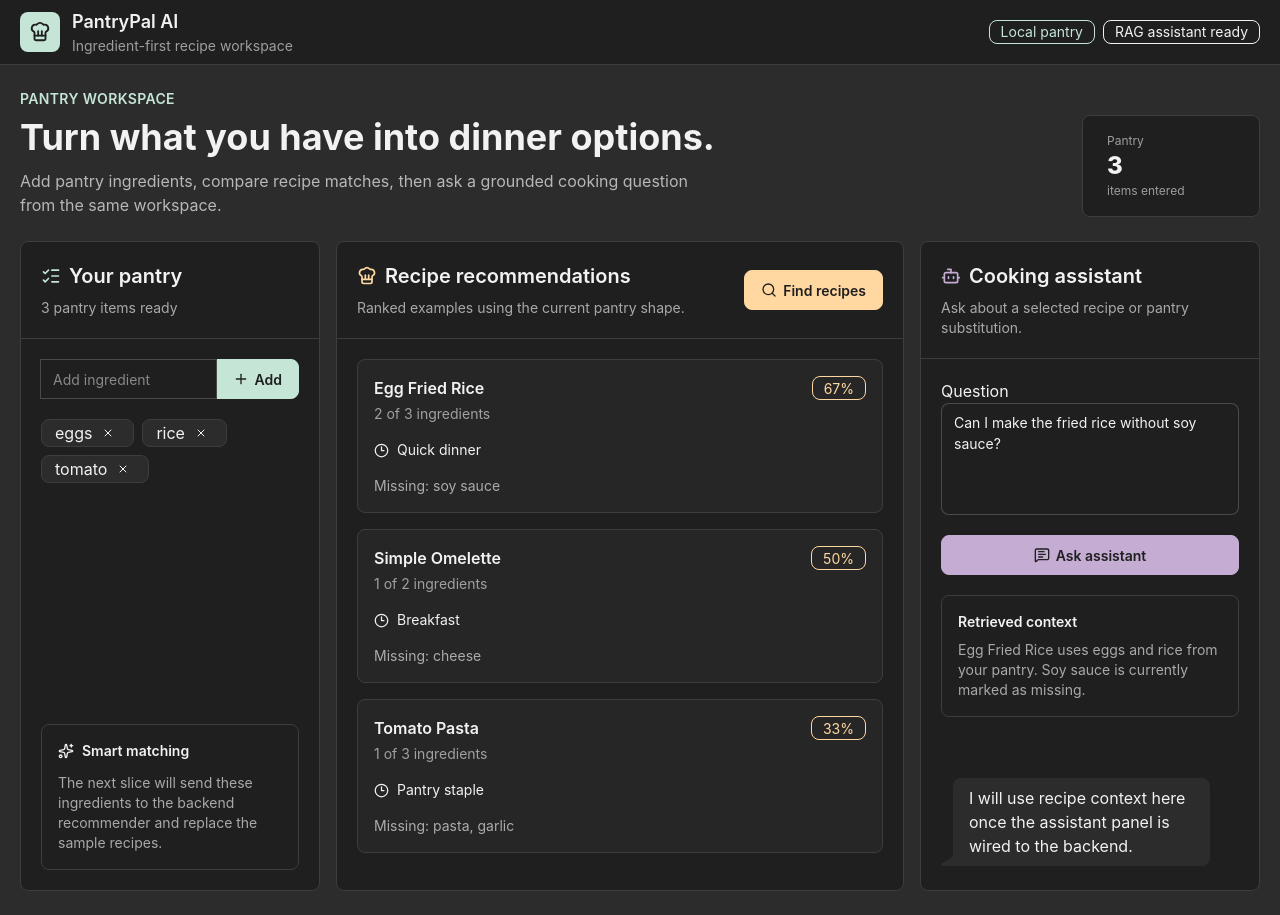
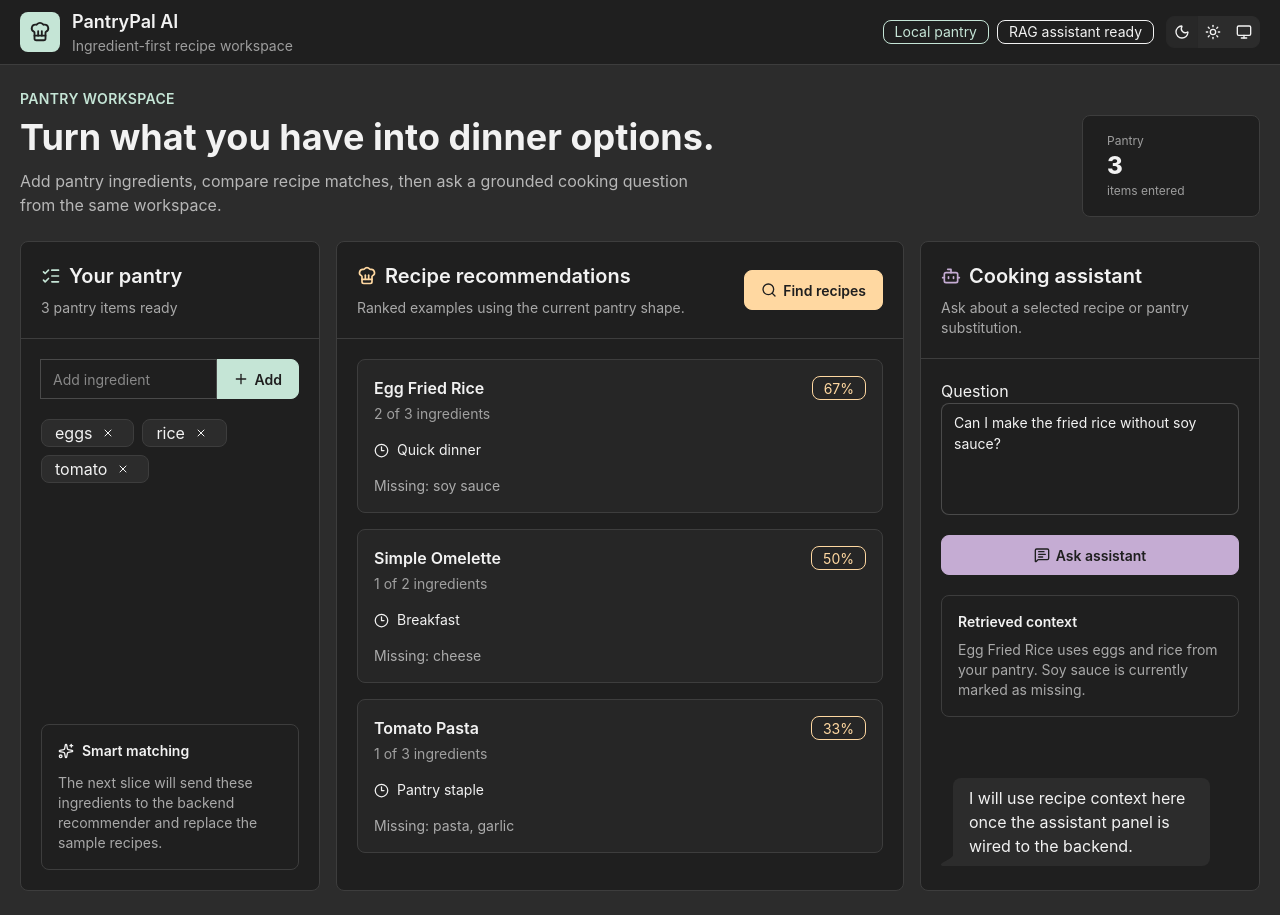
Before and after one commit to prmdhaliwal/pantrypal, a React (Vite) app in the folder frontend/: page / in a window 1280 px wide. Built offline with nearby package versions, Linux system fonts and the light colour scheme.

Commit message:
feat: add theme mode switch.

```diff
--- a/frontend/src/App.tsx
+++ b/frontend/src/App.tsx
@@ -1,15 +1,21 @@
-import { useMemo, useState } from 'react'
+import { useEffect, useMemo, useState } from 'react'
 import {
   Bot,
   ChefHat,
   Clock3,
   ListChecks,
   MessageSquareText,
+  Monitor,
+  Moon,
   Plus,
   Search,
   Sparkles,
+  Sun,
   X,
 } from 'lucide-react'
+
+type ThemeMode = 'dark' | 'light' | 'system'
+type ResolvedTheme = 'pantrypal-dark' | 'pantrypal-light'
 
 const starterIngredients = ['eggs', 'rice', 'tomato']
 
@@ -37,14 +43,41 @@ const sampleRecipes = [
   },
 ]
 
+function getSystemTheme(): ResolvedTheme {
+  if (typeof window === 'undefined' || !window.matchMedia) {
+    return 'pantrypal-dark'
+  }
+
+  return window.matchMedia('(prefers-color-scheme: dark)').matches
+    ? 'pantrypal-dark'
+    : 'pantrypal-light'
+}
+
 function App() {
   const [ingredients, setIngredients] = useState(starterIngredients)
   const [ingredientInput, setIngredientInput] = useState('')
+  const [themeMode, setThemeMode] = useState<ThemeMode>('dark')
+  const [systemTheme, setSystemTheme] = useState<ResolvedTheme>(getSystemTheme)
 
   const ingredientSummary = useMemo(
     () => `${ingredients.length} pantry items ready`,
     [ingredients.length],
   )
+  const resolvedTheme = themeMode === 'system' ? systemTheme : `pantrypal-${themeMode}`
+
+  useEffect(() => {
+    if (typeof window === 'undefined' || !window.matchMedia) {
+      return undefined
+    }
+
+    const mediaQuery = window.matchMedia('(prefers-color-scheme: dark)')
+    const updateSystemTheme = () => setSystemTheme(getSystemTheme())
+
+    updateSystemTheme()
+    mediaQuery.addEventListener('change', updateSystemTheme)
+
+    return () => mediaQuery.removeEventListener('change', updateSystemTheme)
+  }, [])
 
   function addIngredient(event: React.FormEvent<HTMLFormElement>) {
     event.preventDefault()
@@ -64,7 +97,10 @@ function App() {
   }
 
   return (
-    <main className="min-h-screen bg-base-200 text-base-content">
+    <main
+      className="min-h-screen bg-base-200 text-base-content"
+      data-theme={resolvedTheme}
+    >
       <header className="border-base-300 bg-base-100/95 border-b">
         <div className="mx-auto flex min-h-16 w-full max-w-7xl items-center justify-between gap-4 px-5">
           <div className="flex items-center gap-3">
@@ -78,9 +114,49 @@ function App() {
               </p>
             </div>
           </div>
-          <div className="hidden items-center gap-2 text-sm md:flex">
-            <span className="badge badge-success badge-outline">Local pantry</span>
-            <span className="badge badge-outline">RAG assistant ready</span>
+          <div className="flex items-center gap-3">
+            <div className="hidden items-center gap-2 text-sm md:flex">
+              <span className="badge badge-success badge-outline">Local pantry</span>
+              <span className="badge badge-outline">RAG assistant ready</span>
+            </div>
+            <div aria-label="Theme mode" className="join" role="group">
+              <button
+                aria-label="Use dark theme"
+                aria-pressed={themeMode === 'dark'}
+                className={`btn btn-square btn-sm join-item ${
+                  themeMode === 'dark' ? 'btn-active' : ''
+                }`}
+                onClick={() => setThemeMode('dark')}
+                title="Dark"
+                type="button"
+              >
+                <Moon aria-hidden="true" size={16} />
+              </button>
+              <button
+                aria-label="Use light theme"
+                aria-pressed={themeMode === 'light'}
+                className={`btn btn-square btn-sm join-item ${
+                  themeMode === 'light' ? 'btn-active' : ''
+                }`}
+                onClick={() => setThemeMode('light')}
+                title="Light"
+                type="button"
+              >
+                <Sun aria-hidden="true" size={16} />
+              </button>
+              <button
+                aria-label="Follow system theme"
+                aria-pressed={themeMode === 'system'}
+                className={`btn btn-square btn-sm join-item ${
+                  themeMode === 'system' ? 'btn-active' : ''
+                }`}
+                onClick={() => setThemeMode('system')}
+                title="System"
+                type="button"
+              >
+                <Monitor aria-hidden="true" size={16} />
+              </button>
+            </div>
           </div>
         </div>
       </header>
--- a/frontend/src/index.css
+++ b/frontend/src/index.css
@@ -3,7 +3,7 @@
   themes: false;
 }
 @plugin "daisyui/theme" {
-  name: "pantrypal";
+  name: "pantrypal-dark";
   default: true;
   prefersdark: true;
   color-scheme: dark;
@@ -38,6 +38,42 @@
   --depth: 0;
   --noise: 0;
 }
+@plugin "daisyui/theme" {
+  name: "pantrypal-light";
+  default: false;
+  prefersdark: false;
+  color-scheme: light;
+
+  --color-base-100: #f2f2f2;
+  --color-base-200: color-mix(in srgb, #1f1f1f 6%, #f2f2f2);
+  --color-base-300: color-mix(in srgb, #1f1f1f 14%, #f2f2f2);
+  --color-base-content: #1f1f1f;
+  --color-primary: #ac8bc0;
+  --color-primary-content: #1f1f1f;
+  --color-secondary: #abdac6;
+  --color-secondary-content: #1f1f1f;
+  --color-accent: #fec679;
+  --color-accent-content: #1f1f1f;
+  --color-neutral: #1f1f1f;
+  --color-neutral-content: #f2f2f2;
+  --color-info: #ac8bc0;
+  --color-info-content: #1f1f1f;
+  --color-success: #abdac6;
+  --color-success-content: #1f1f1f;
+  --color-warning: #fec679;
+  --color-warning-content: #1f1f1f;
+  --color-error: #ac8bc0;
+  --color-error-content: #1f1f1f;
+
+  --radius-selector: 0.5rem;
+  --radius-field: 0.5rem;
+  --radius-box: 0.5rem;
+  --size-selector: 0.25rem;
+  --size-field: 0.25rem;
+  --border: 1px;
+  --depth: 0;
+  --noise: 0;
+}
 
 body {
   margin: 0;
```
Also changed, not shown: 1 other file (tests, documents, lock files or other folders).
